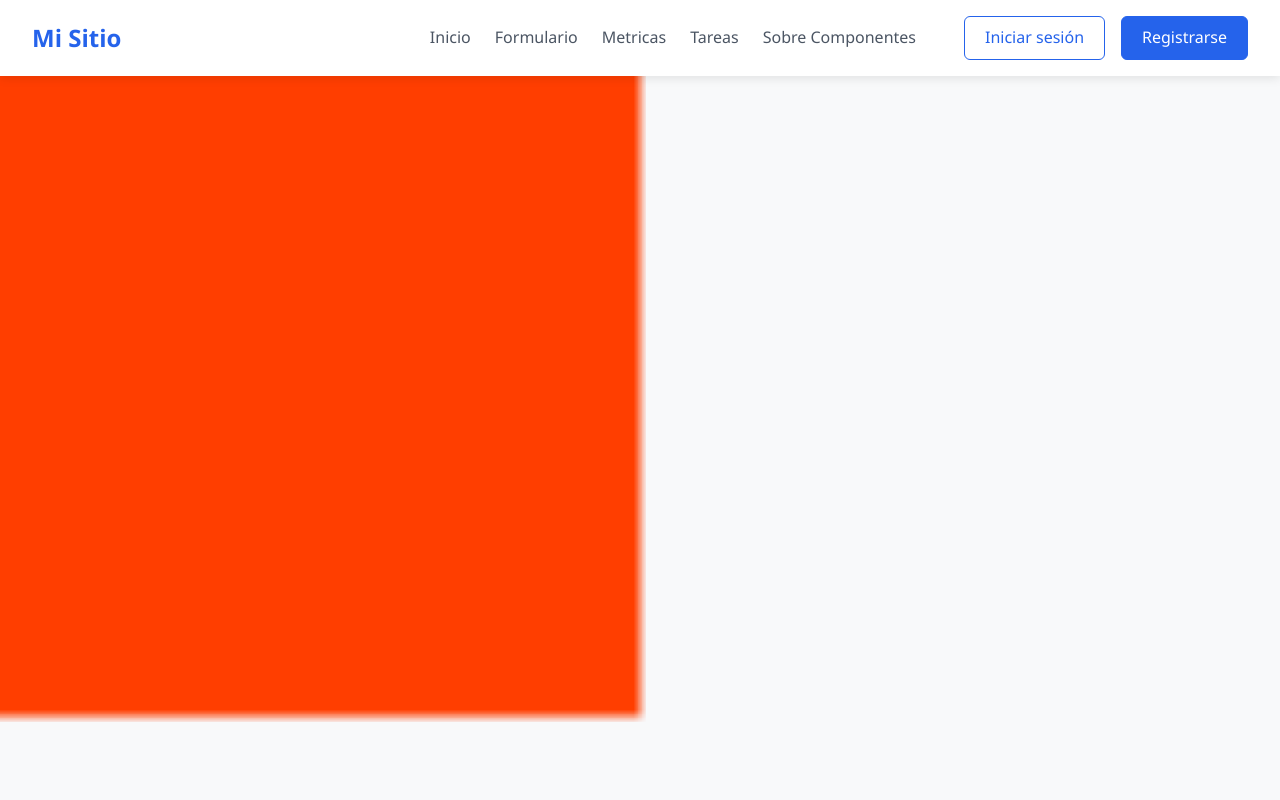
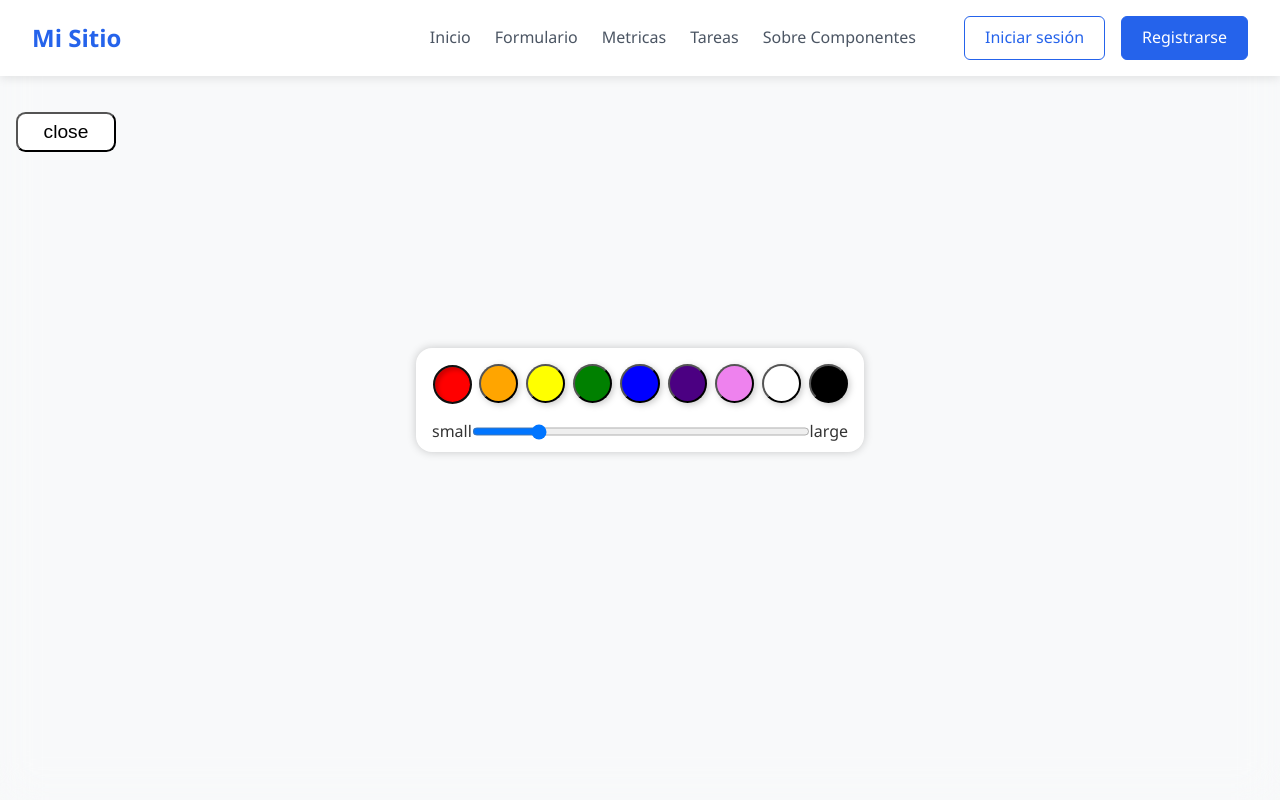
Before and after one commit to gos44/pruebas_svelte, a SvelteKit app: page /canvas in a window 1280 px wide. Shown: the top 800 px of the page. Built offline with nearby package versions, Linux system fonts and the light colour scheme.

Commit message:
feat: eliminar componentes genéricos obsoletos y agregar nuevo componente Canvas con funcionalidad de dibujo

```diff
--- a/src/lib/components/ui/Canva.svelte
+++ b/src/lib/components/ui/Canva.svelte
@@ -0,0 +1,81 @@
+<script>
+	let { color, size } = $props();
+
+	let canvas = $state();
+	let context = $state();
+	let coords = $state();
+
+	$effect(() => {
+		context = canvas.getContext('2d');
+		resize();
+	});
+
+	function resize() {
+		canvas.width = window.innerWidth;
+		canvas.height = window.innerHeight;
+	}
+</script>
+
+<svelte:window onresize={resize} />
+
+<canvas
+	bind:this={canvas}
+	onpointerdown={(e) => {
+		coords = { x: e.offsetX, y: e.offsetY };
+
+		context.fillStyle = color;
+		context.beginPath();
+		context.arc(coords.x, coords.y, size / 2, 0, 2 * Math.PI);
+		context.fill();
+	}}
+	onpointerleave={() => {
+		coords = null;
+	}}
+	onpointermove={(e) => {
+		const previous = coords;
+
+		coords = { x: e.offsetX, y: e.offsetY };
+
+		if (e.buttons === 1) {
+			e.preventDefault();
+
+			context.strokeStyle = color;
+			context.lineWidth = size;
+			context.lineCap = 'round';
+			context.beginPath();
+			context.moveTo(previous.x, previous.y);
+			context.lineTo(coords.x, coords.y);
+			context.stroke();
+		}
+	}}
+></canvas>
+
+{#if coords}
+	<div
+		class="preview"
+		style="--color: {color}; --size: {size}px; --x: {coords.x}px; --y: {coords.y}px"
+	></div>
+{/if}
+
+<style>
+	canvas {
+		position: absolute;
+		left: 0;
+		top: 0;
+		width: 100%;
+		height: 100%;
+	}
+
+	.preview {
+		position: absolute;
+		left: var(--x);
+		top: var(--y);
+		width: var(--size);
+		height: var(--size);
+		transform: translate(-50%, -50%);
+		background: var(--color);
+		border-radius: 50%;
+		opacity: 0.5;
+		pointer-events: none;
+	}
+</style>
--- /dev/null
+++ b/src/lib/stores/accion.svelte.ts
@@ -0,0 +1,42 @@
+export function trapFocus(node: HTMLElement) {
+    const previous = document.activeElement as HTMLElement | null;
+
+    function focusable(): HTMLElement[] {
+        return Array.from(
+            node.querySelectorAll<HTMLElement>(
+                'button, [href], input, select, textarea, [tabindex]:not([tabindex="-1"])'
+            )
+        );
+    }
+
+    function handleKeydown(event: KeyboardEvent) {
+        if (event.key !== 'Tab') return;
+
+        const current = document.activeElement as HTMLElement | null;
+        const elements = focusable();
+        const first = elements.at(0);
+        const last = elements.at(-1);
+
+        if (!first || !last) return;
+
+        if (event.shiftKey && current === first) {
+            last.focus();
+            event.preventDefault();
+        }
+
+        if (!event.shiftKey && current === last) {
+            first.focus();
+            event.preventDefault();
+        }
+    }
+        $effect(() => {
+        const elements = focusable();
+        elements[0]?.focus();
+        node.addEventListener('keydown', handleKeydown);
+
+        return () => {
+            node.removeEventListener('keydown', handleKeydown);
+            previous?.focus();
+        };
+    });
+}
--- a/src/routes/+layout.svelte
+++ b/src/routes/+layout.svelte
@@ -4,12 +4,12 @@
 import Footer from '$lib/components/ui/Footer.svelte';
 </script>
 
-{#if $page.url.pathname !== '/sobre-Componentes'}
+{#if $page.url.pathname !== '/sobre-Componentes' && $page.url.pathname !== '/canvas'}
 <NavBar />
 {/if}
 
 <slot />
 
-{#if $page.url.pathname !== '/sobre-Componentes'}
+{#if $page.url.pathname !== '/sobre-Componentes'&& $page.url.pathname !== '/canvas'}
 <Footer />
 {/if}
--- a/src/routes/canvas/+page.svelte
+++ b/src/routes/canvas/+page.svelte
@@ -1,19 +1,150 @@
-<script lang="ts">
-    let size = $state(50);
-    let color = $state('#ff3e00');
-    let canvas: HTMLCanvasElement | null = null;
-    let ctx: CanvasRenderingContext2D | null = null;
+<script>
+	import Canvas from '$lib/components/ui/Canva.svelte';
+  import NavBar from '$lib/components/ui/NavBar.svelte';
+	import { trapFocus } from '$lib/stores/accion.svelte';
 
-    $effect(() => {
-        if (canvas) {
-        ctx = canvas.getContext('2d');
-        if (ctx) {
-            ctx.clearRect(0, 0, canvas.width, canvas.height);
-            ctx.fillStyle = color;
-            ctx.fillRect(0, 0, size, size);
-        }
-        }
-    });
+	const colors = ['red', 'orange', 'yellow', 'green', 'blue', 'indigo', 'violet', 'white', 'black'];
+
+	let selected = $state(colors[0]);
+	let size = $state(10);
+	let showMenu = $state(true);
 </script>
 
-<canvas bind:this={canvas} width="100" height="100"></canvas>
+<NavBar/>
+<div class="container">
+	<Canvas color={selected} size={size} />
+
+	{#if showMenu}
+		<div
+			role="presentation"
+			class="modal-background"
+			onclick={(event) => {
+				if (event.target === event.currentTarget) {
+					showMenu = false;
+				}
+			}}
+			onkeydown={(e) => {
+				if (e.key === 'Escape') {
+					showMenu = false;
+				}
+			}}
+		>
+			<div class="menu" use:trapFocus>
+				<div class="colors">
+					{#each colors as color}
+						<button
+							class="color"
+							aria-label={color}
+							aria-current={selected === color}
+							style="--color: {color}"
+							onclick={() => {
+								selected = color;
+							}}
+						></button>
+					{/each}
+				</div>
+
+				<label>
+					small
+					<input type="range" bind:value={size} min="1" max="50" />
+					large
+				</label>
+			</div>
+		</div>
+	{/if}
+
+	<div class="controls">
+		<button class="show-menu" onclick={() => showMenu = !showMenu}>
+			{showMenu ? 'close' : 'menu'}
+		</button>
+	</div>
+</div>
+
+
+<style>
+	.container {
+		position: fixed;
+		left: 0;
+		top: 0;
+		width: 100%;
+		height: 100%;
+	}
+
+	.controls {
+		position: absolute;
+		left: 0;
+		top: 0;
+		padding: 1em;
+	}
+
+	.show-menu {
+        position: absolute;
+        top: 350%;
+		width: 100px;
+        height: 40px;
+        background-color: var(--color, #fff);
+        border-color: black;
+        border-radius: 0.5em;
+        font-size: 1.2em;
+        cursor: pointer;
+
+	}
+
+	.modal-background {
+		position: fixed;
+		display: flex;
+		justify-content: center;
+		align-items: center;
+		left: 0;
+		top: 0;
+		width: 100%;
+		height: 100%;
+		backdrop-filter: blur(20px);
+	}
+
+	.menu {
+		position: relative;
+		background: var(--color, #fff);
+		width: calc(100% - 2em);
+		max-width: 28em;
+		padding: 1em 1em 0.5em 1em;
+		border-radius: 1em;
+		box-sizing: border-box;
+		user-select: none;
+        box-shadow: 0 0 10px rgba(0, 0, 0, 0.2);
+        transition: all 0.2s;
+
+	}
+
+	.colors {
+		display: grid;
+		align-items: center;
+		grid-template-columns: repeat(9, 1fr);
+		grid-gap: 0.5em;
+	}
+
+	.color {
+		aspect-ratio: 1;
+		border-radius: 50%;
+		background: var(--color, #fff);
+		transform: none;
+		filter: drop-shadow(2px 2px 3px rgba(0,0,0,0.2));
+		transition: all 0.1s;
+	}
+
+	.color[aria-current="true"] {
+		transform: translate(1px, 1px);
+		filter: none;
+		box-shadow: inset 3px 3px 4px rgba(0,0,0,0.2);
+	}
+
+	.menu label {
+		display: flex;
+		width: 100%;
+		margin: 1em 0 0 0;
+	}
+
+	.menu input {
+		flex: 1;
+	}
+</style>
```
Also changed, not shown: src/routes/sobre-Componentes/+page.svelte (+6 -6 lines), src/lib/components/compGenericos/Button.svelte (renamed from src/lib/components/componentesGenericos/Button.svelte), src/lib/components/compGenericos/Card.svelte (renamed from src/lib/components/componentesGenericos/Card.svelte), src/lib/components/compGenericos/Input.svelte (renamed from src/lib/components/componentesGenericos/Input.svelte), src/lib/components/compGenericos/List.svelte (renamed from src/lib/components/componentesGenericos/List.svelte), src/lib/components/compGenericos/Modal.svelte (renamed from src/lib/components/componentesGenericos/Modal.svelte), src/lib/components/compGenericos/Tabs.svelte (renamed from src/lib/components/componentesGenericos/Tabs.svelte).
